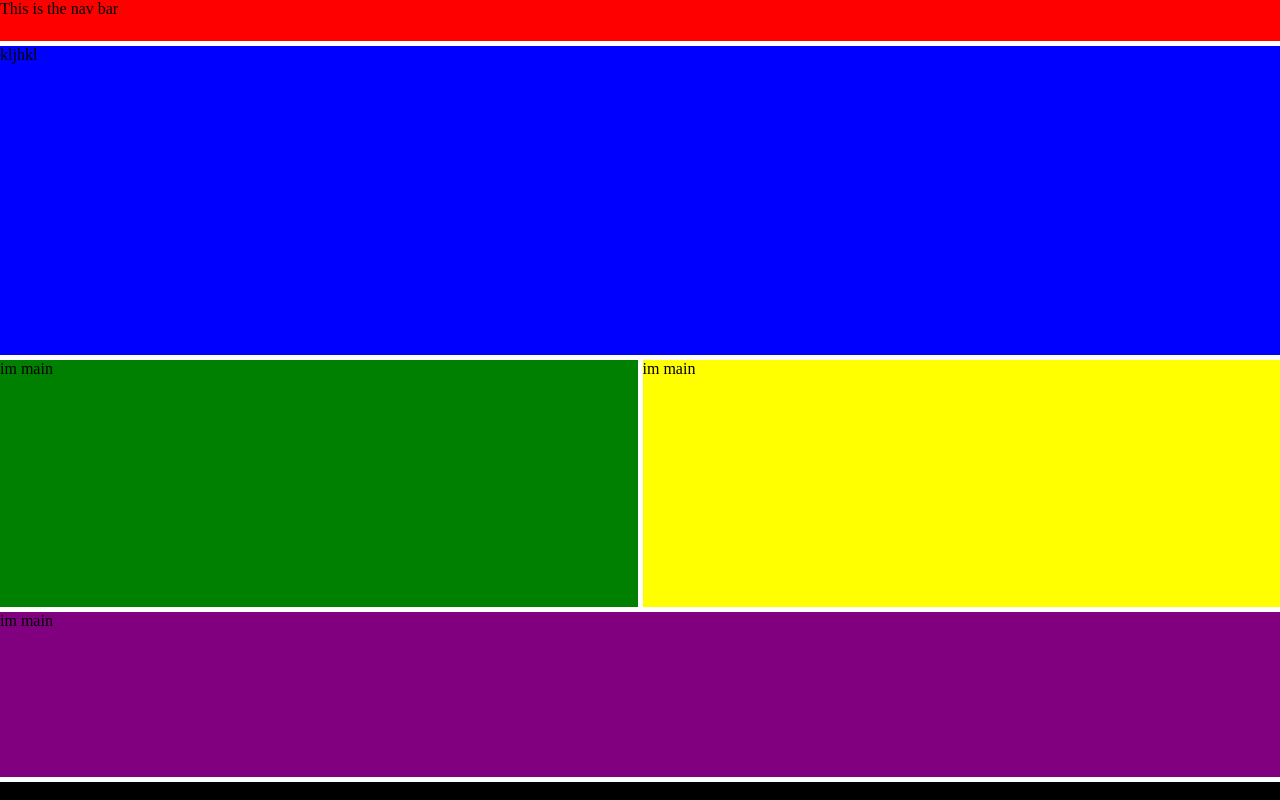
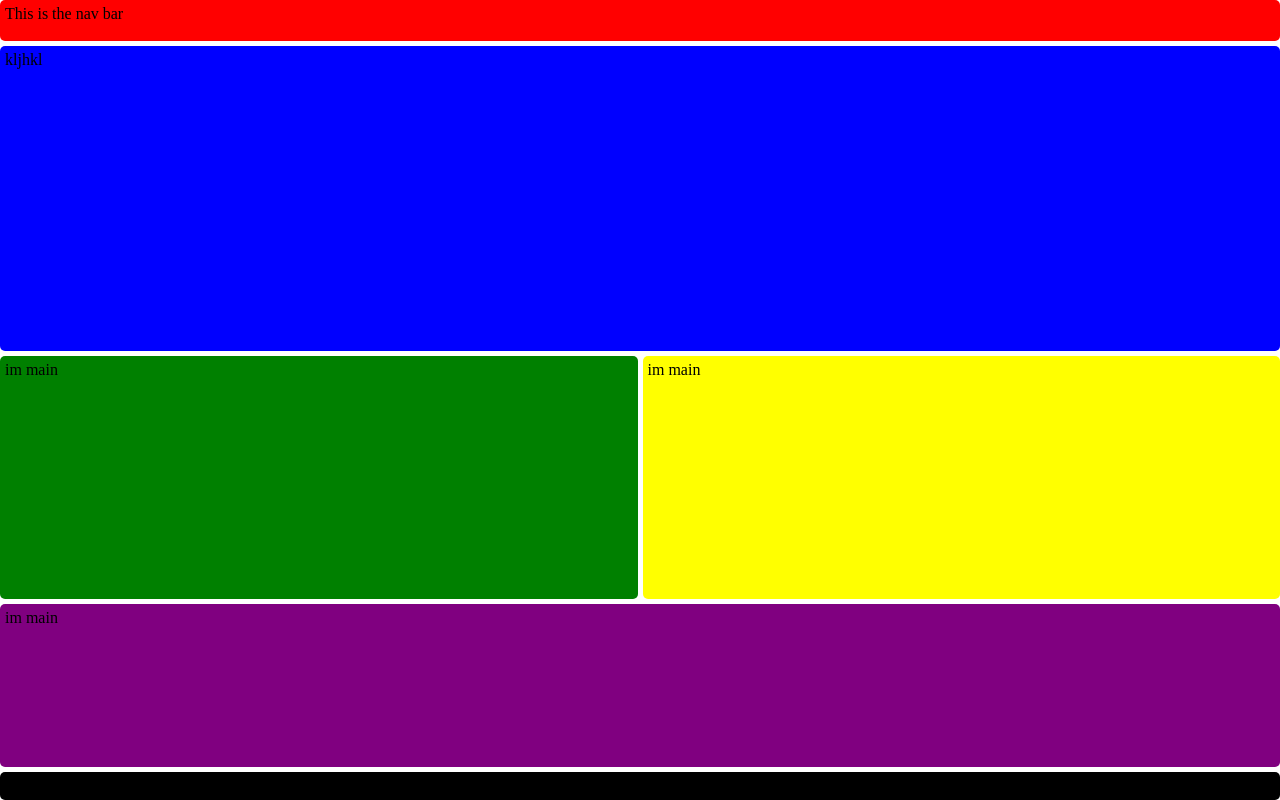
Before and after one commit to ary-na/AP, a plain HTML site: page index.html in a window 1280 px wide. Drawn offline with Linux system fonts and the light colour scheme.

Commit message:
added variables to css

```diff
--- a/style.css
+++ b/style.css
@@ -2,6 +2,12 @@
   margin: 0;
   padding: 0;
 }
+
+:root {
+  --main-radius: 5px;
+  --main-padding: 5px;
+}
+
 body {
   max-width: 1500px;
   margin-left: auto;
@@ -12,31 +18,43 @@ body {
 nav {
   grid-area: Nav;
   background-color: red;
+  border-radius: var(--main-radius);
+  padding: var(--main-padding);
 }
 
 main {
   grid-area: Main;
   background-color: blue;
+  border-radius: var(--main-radius);
+  padding: var(--main-padding);
 }
 
 .content1 {
   grid-area: Content1;
   background-color: green;
+  border-radius: var(--main-radius);
+  padding: var(--main-padding);
 }
 
 .content2 {
   grid-area: Content2;
   background-color: yellow;
+  border-radius: var(--main-radius);
+  padding: var(--main-padding);
 }
 
 .content3{
   grid-area: Content3;
   background-color: purple;
+  border-radius: var(--main-radius);
+  padding: var(--main-padding);
 }
 
 footer {
   grid-area: Footer;
   background-color: black;
+  border-radius: var(--main-radius);
+  padding: var(--main-padding);
 }
 
 
```
